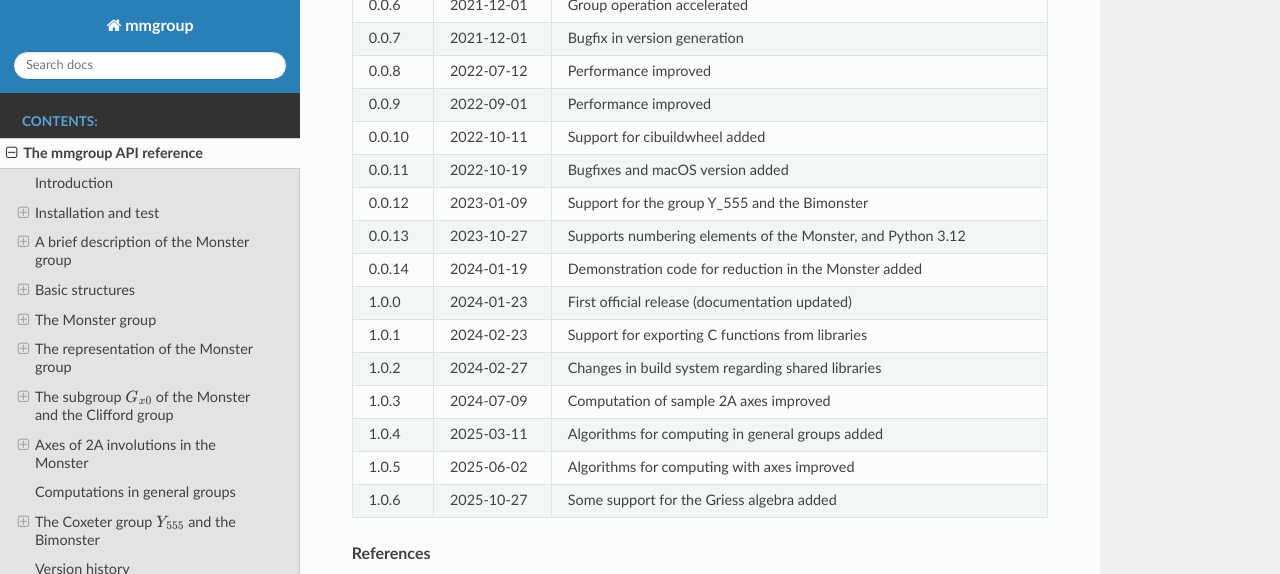
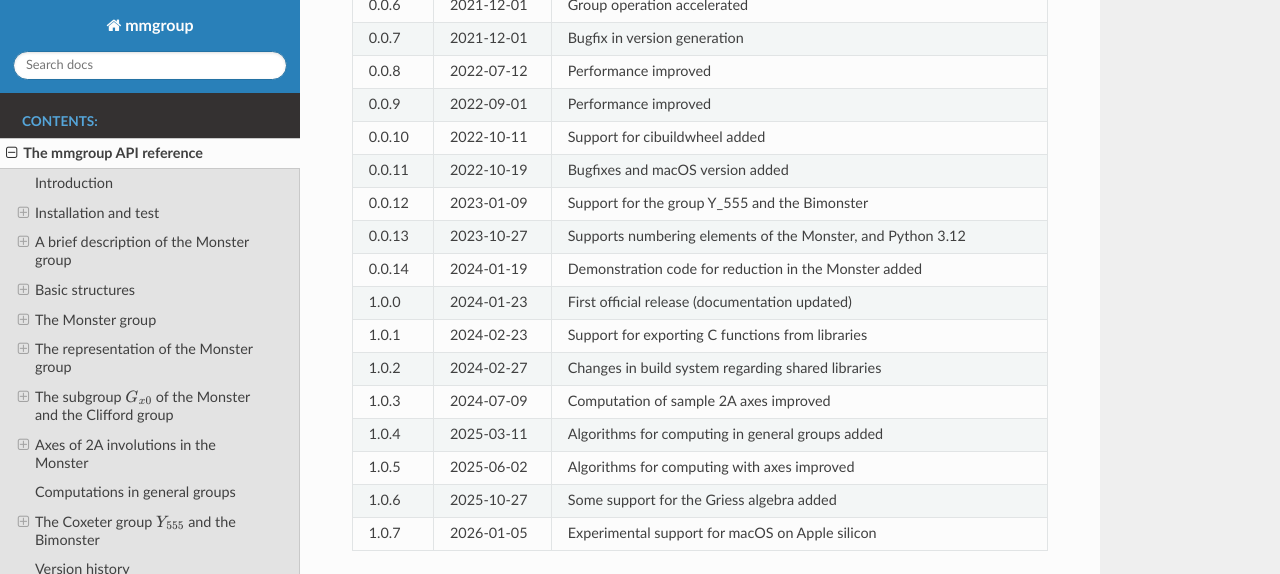
Before and after one commit to Martin-Seysen/mmgroup, a Sphinx documentation site: the page built from docs/source/api.rst, in a window 1280 px wide and 900 px high, scrolled down 43183 px, cut to the strip 0-574 px from the top of the window. Built offline with Sphinx 7.4.7 and the Read the Docs theme 3.1.0, drawn with Linux system fonts in a browser that asks for light colours; cross-references to code outside the pages are shown as plain code; the version number is read from the project's files by our own code.

Commit message:
Version 1.0.7

```diff
--- a/docs/source/api.rst
+++ b/docs/source/api.rst
@@ -620,7 +620,9 @@ Version history
      - 2025-10-27
      - Some support for the Griess algebra added
 
-
+   * - 1.0.7
+     - 2026-01-05
+     - Experimental support for macOS on Apple silicon
 
 
 .. only:: html
--- a/setup.py
+++ b/setup.py
@@ -2,7 +2,8 @@
 # History
 ####################################################################
 
-VERSION = '1.0.6' # 2025-10-27. Some support for the Griess algebra added
+VERSION = '1.0.7' # 2026-01-05. Experimental support for macOS on Apple silicon
+# VERSION = '1.0.6' # 2025-10-27. Some support for the Griess algebra added
 # VERSION = '1.0.5' # 2025-06-02. Algorithms for computing with axes improved
 # VERSION = '1.0.4' # 2025-03-11. Algorithms for computing in general groups added
 # VERSION = '1.0.3' # 2024-07-09. Computation of sample 2A axes improved
```
